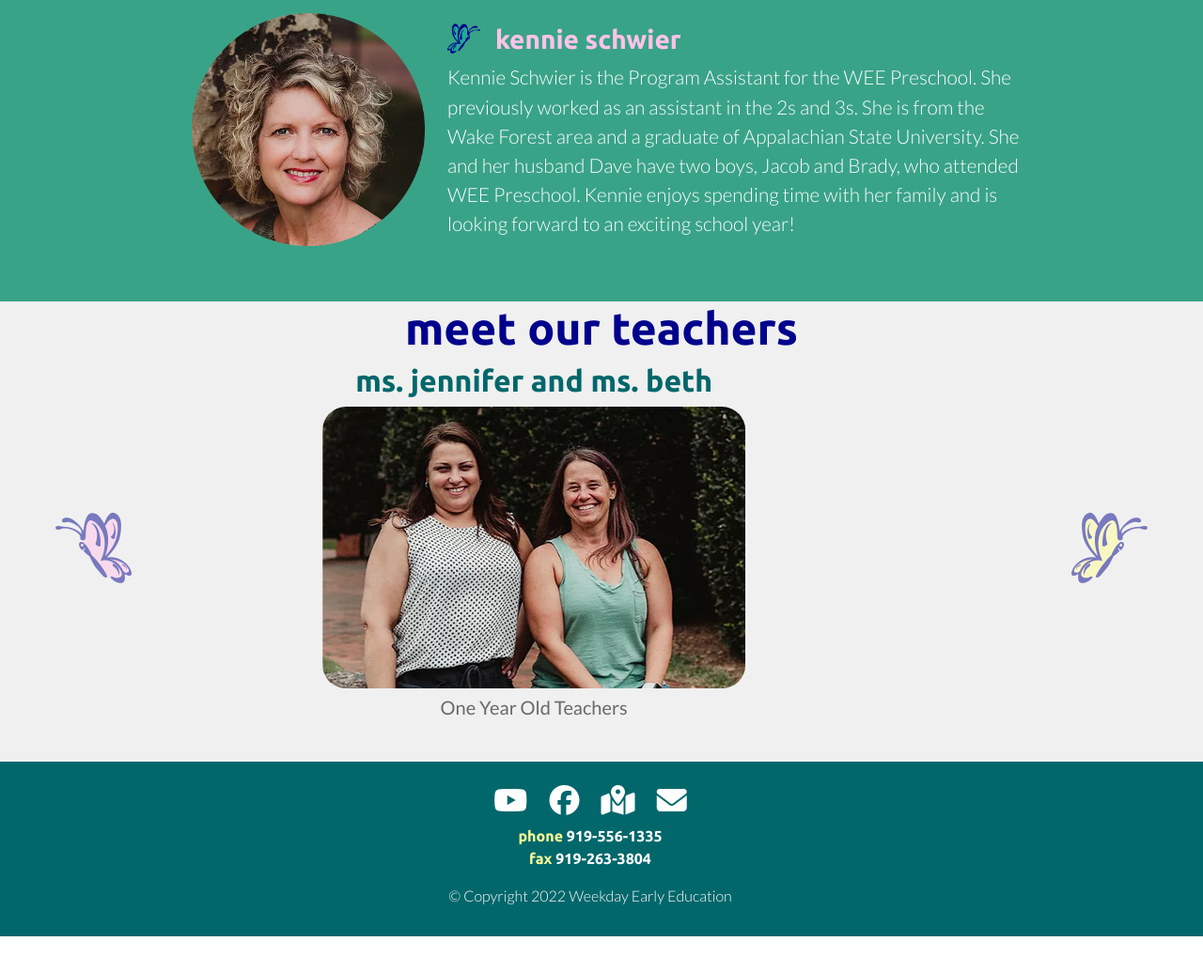
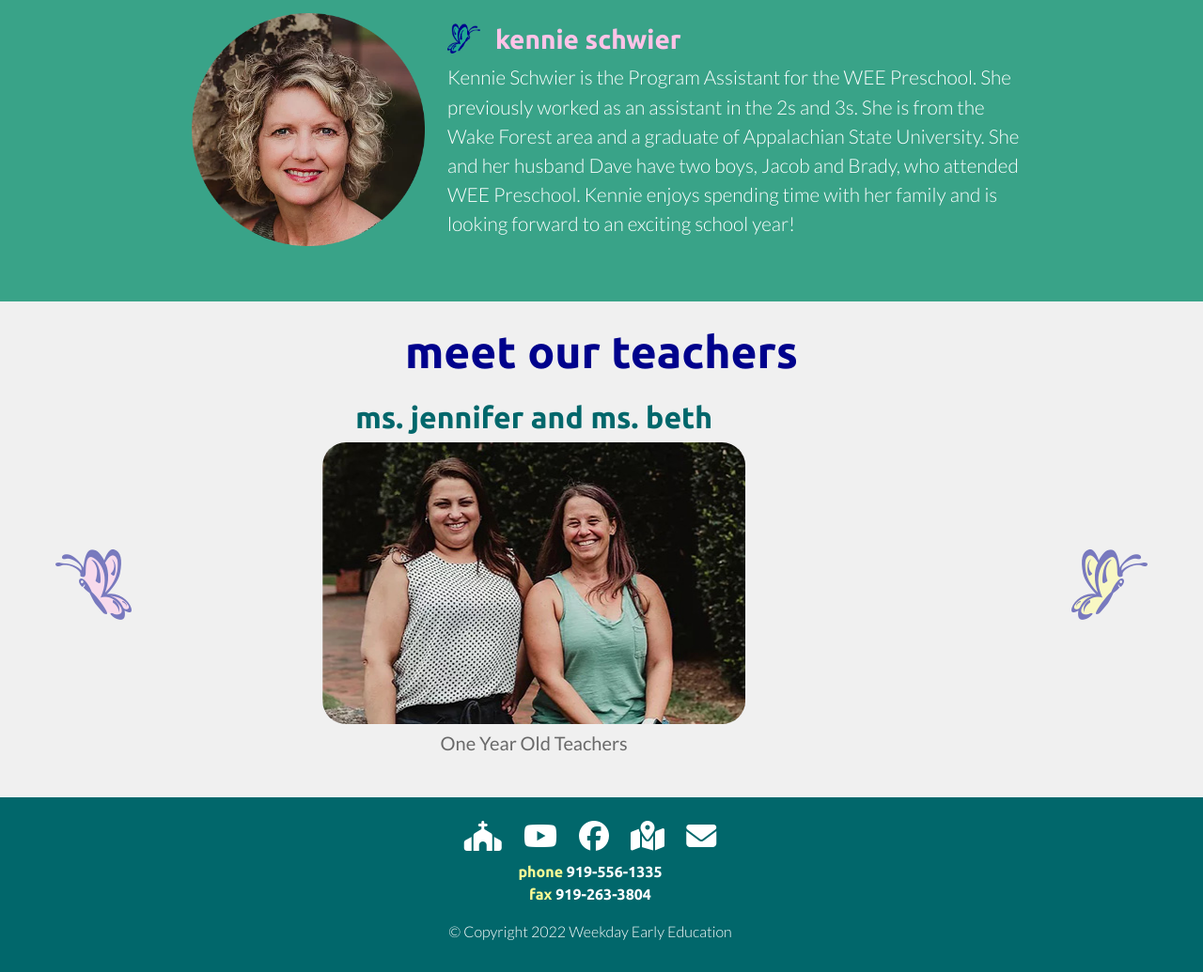
Before and after one commit to rosario-tarabocchia/Wee-Care-Website, a plain HTML site: page staff.html in a window 1280 px wide. Shown: the part 594-1629 px from the top of the page at 94% size. Before the commit the page ends 1591 px from the top, so only its background shows below. Drawn offline with nearby package versions, Linux system fonts and the light colour scheme.

Commit message:
Add church icon/link to footer

```diff
--- a/CSS/styles.css
+++ b/CSS/styles.css
@@ -350,7 +350,7 @@ margin: 0;
 
 .teacher-headline-div {
   text-align: center;
-  padding: 2% 0 1;
+  padding: 2% 0 1%;
   color: #00028C;
 }
 
--- a/staff.html
+++ b/staff.html
@@ -200,6 +200,7 @@
   <div class="row container-fluid">
 
     <div class="col-md-12">
+      <a href="https://wakeforestbaptistchurch.org/" target="_blank" rel="noopener noreferrer" class="footer-link"><i class="fas fa-solid fa-church footer-icon"></i></a>
       <a href="https://www.youtube.com/channel/UCnhKAXkGDHRIF5MjvE4WGkw?view_as=subscriber" target="_blank" rel="noopener noreferrer" class="footer-link"><i class="fab fa-youtube footer-icon"></i></a>
       <a href="https://www.facebook.com/WEEPreschoolSchool/?fref=ts" target="_blank" rel="noopener noreferrer" class="footer-link"><i class="fab fa-facebook footer-icon"></i></a>
       <a href="https://www.google.com/maps/place/WEE+Care+Preschool,+Wake+Forest+Baptist+Church/@35.9792409,-78.5132719,17z/data=!3m1!4b1!4m5!3m4!1s0x89ac522e5a5c6f6f:0xd12813e562a55b30!8m2!3d35.9791706!4d-78.5111271" target="_blank"
```
Also changed, not shown: forms.html (+1 -0 lines), index.html (+1 -0 lines), programs.html (+1 -0 lines), template.html (+1 -0 lines).
